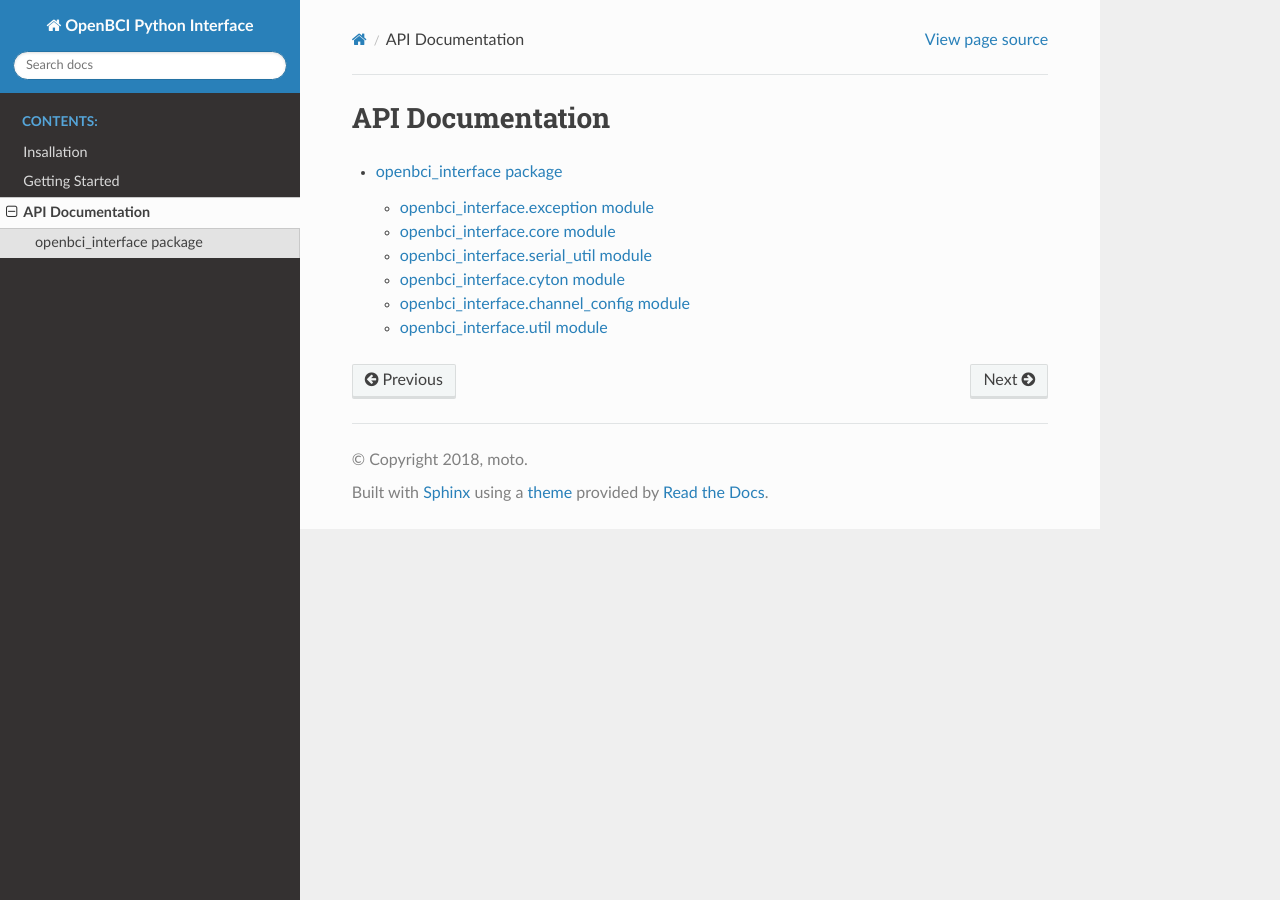
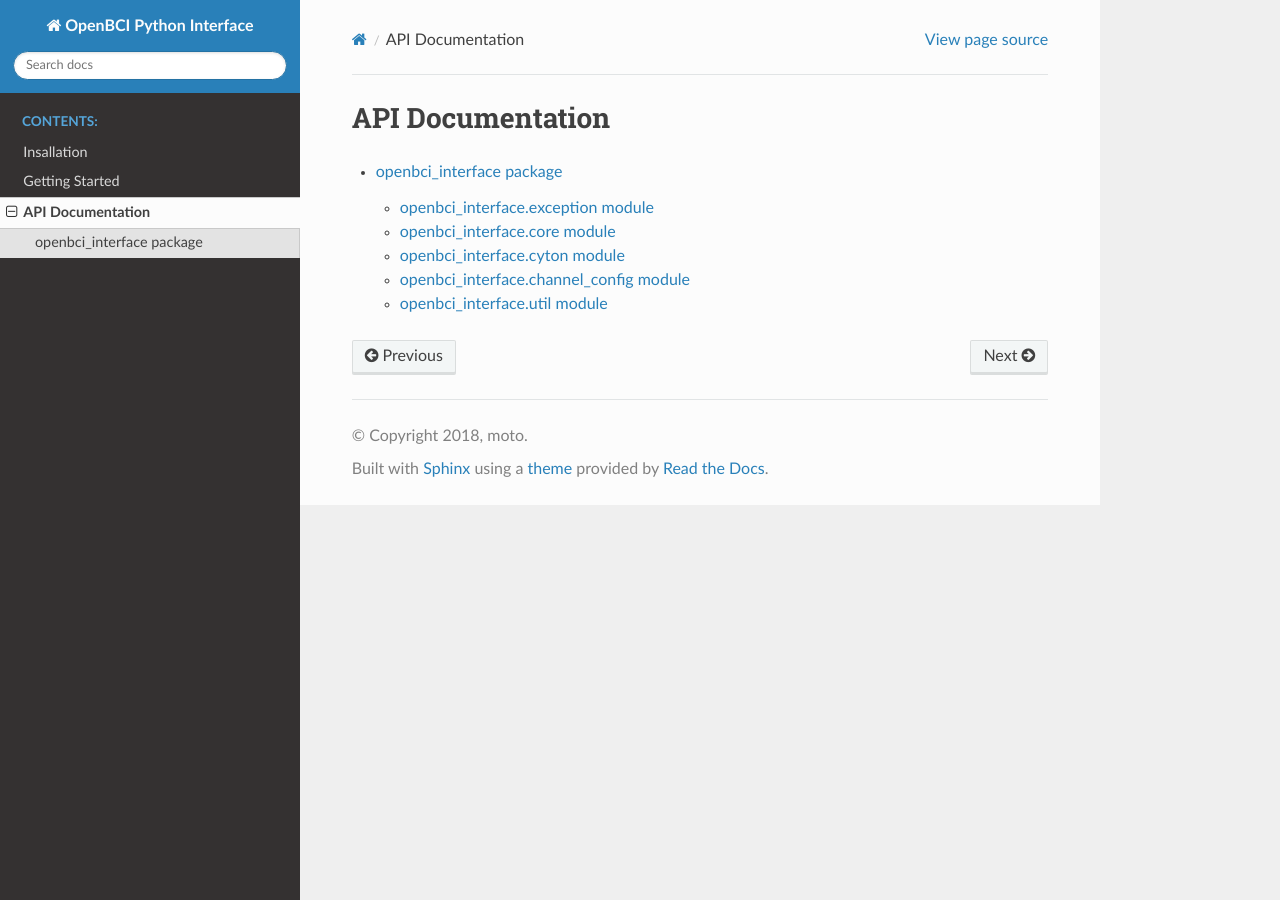
Before and after one commit to hellomoto-ai/openbci-interface, a Sphinx documentation site: the page built from docs/source/modules.rst, in a window 1280 px wide. Built offline with Sphinx 7.4.7 and the Read the Docs theme 2.0.0, drawn with Linux system fonts in a browser that asks for light colours.

Commit message:
Fix doc (#52)

```diff
--- a/docs/source/openbci_interface.rst
+++ b/docs/source/openbci_interface.rst
@@ -13,14 +13,6 @@ openbci\_interface.core module
 ------------------------------
 
 .. automodule:: openbci_interface.core
-    :members:
-    :undoc-members:
-    :show-inheritance:
-
-openbci\_interface.serial_util module
--------------------------------------
-
-.. automodule:: openbci_interface.serial_util
     :members:
     :undoc-members:
     :show-inheritance:
```
